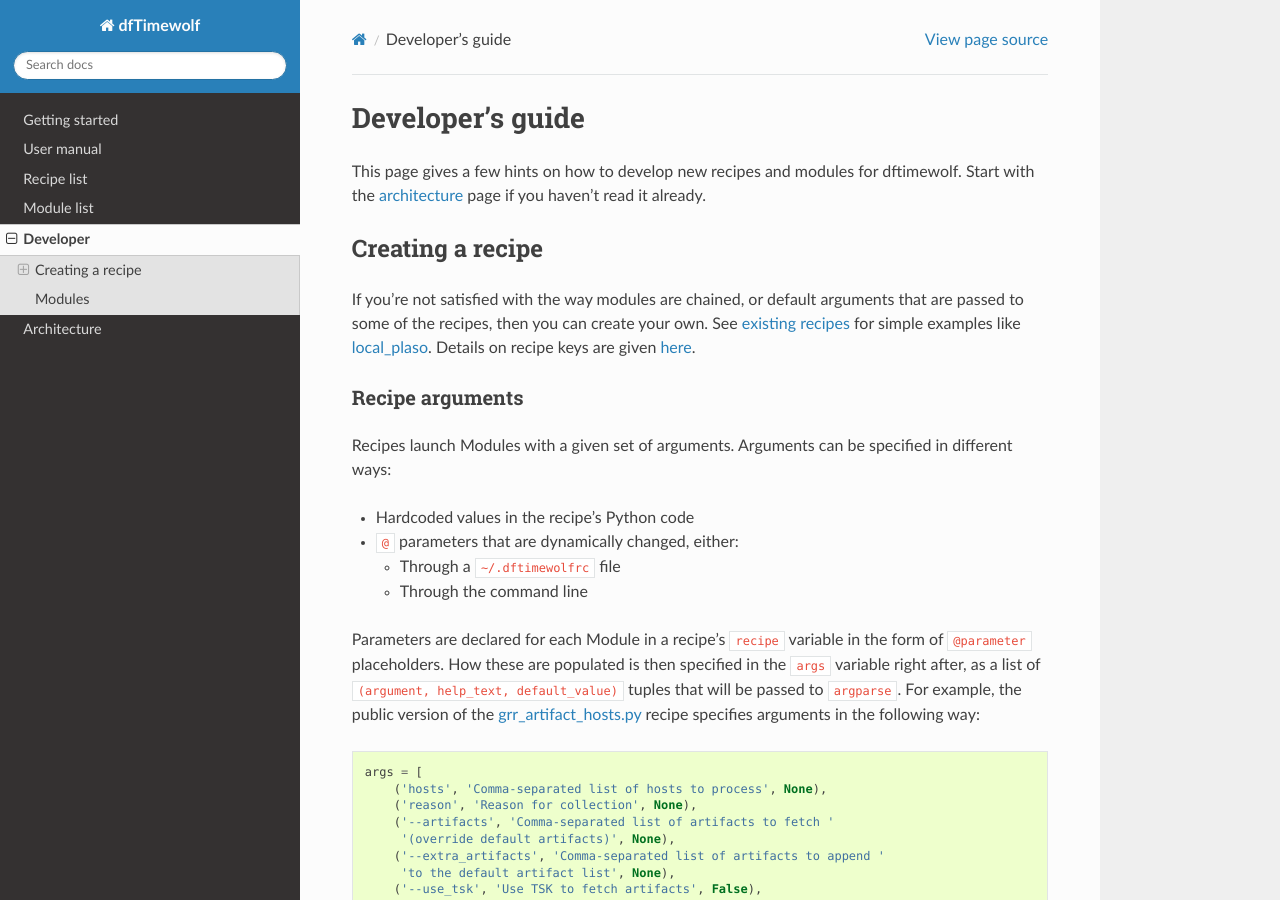
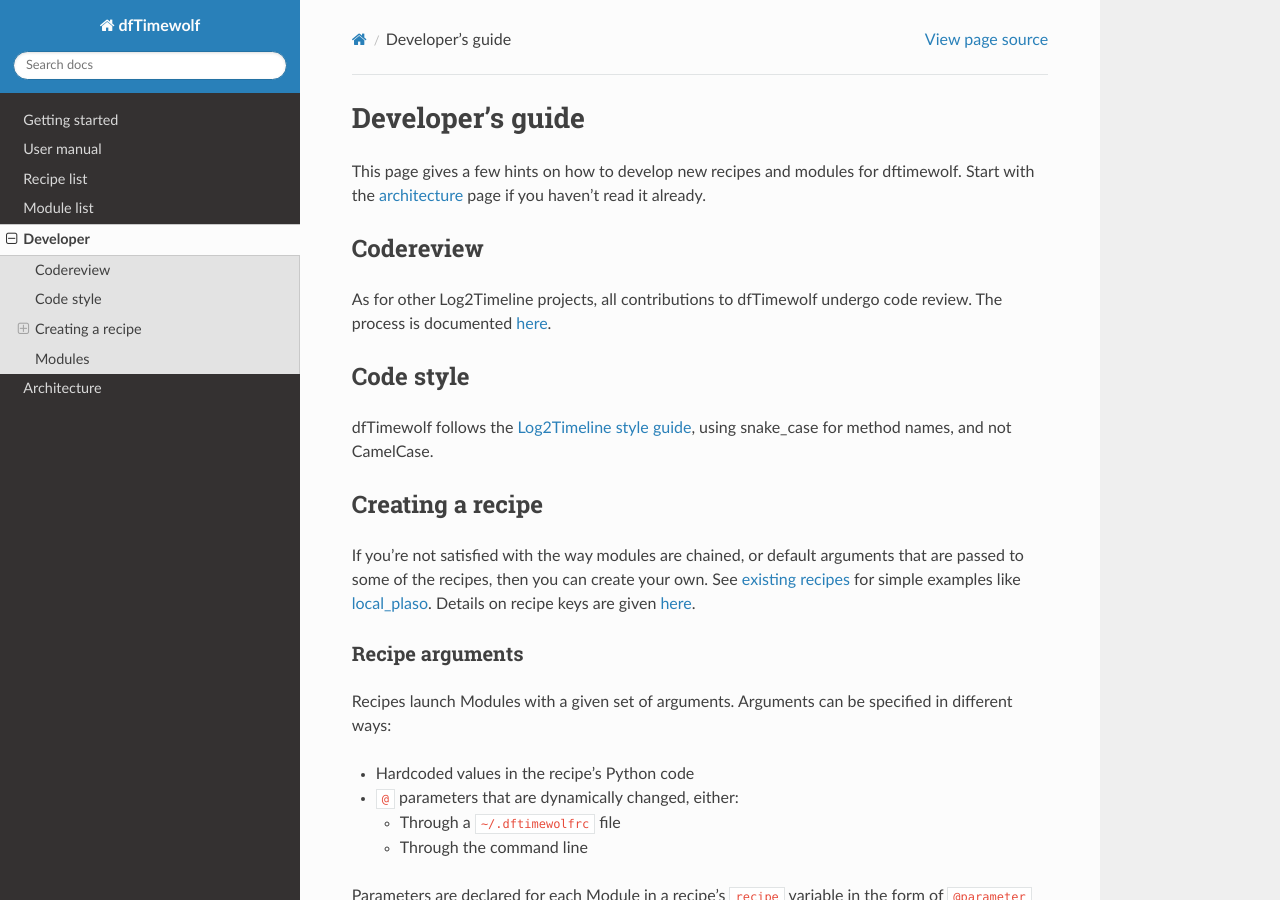
Before and after one commit to log2timeline/dftimewolf, a Sphinx documentation site: the page built from docs/developers-guide.md, in a window 1280 px wide and 900 px high. Built offline with Sphinx 7.4.7 and the Read the Docs theme 2.0.0, drawn with Linux system fonts in a browser that asks for light colours; pages that are not in the unit, such as notebooks, are missing from menus.

Commit message:
Add style guide and code review information. (#125)

```diff
--- a/docs/developers-guide.md
+++ b/docs/developers-guide.md
@@ -3,6 +3,12 @@
 This page gives a few hints on how to develop new recipes and modules for
 dftimewolf. Start with the [architecture](architecture.md)
 page if you haven't read it already.
+
+## Codereview
+As for other Log2Timeline projects, all contributions to dfTimewolf undergo code review. The process is documented [here](https://github.com/log2timeline/l2tdocs/blob/master/process/Code%20review%20process.md).
+
+## Code style
+dfTimewolf follows the [Log2Timeline style guide](https://github.com/log2timeline/l2tdocs/blob/master/process/Style-guide.md), using snake_case for method names, and not CamelCase.
 
 ## Creating a recipe
 
```
